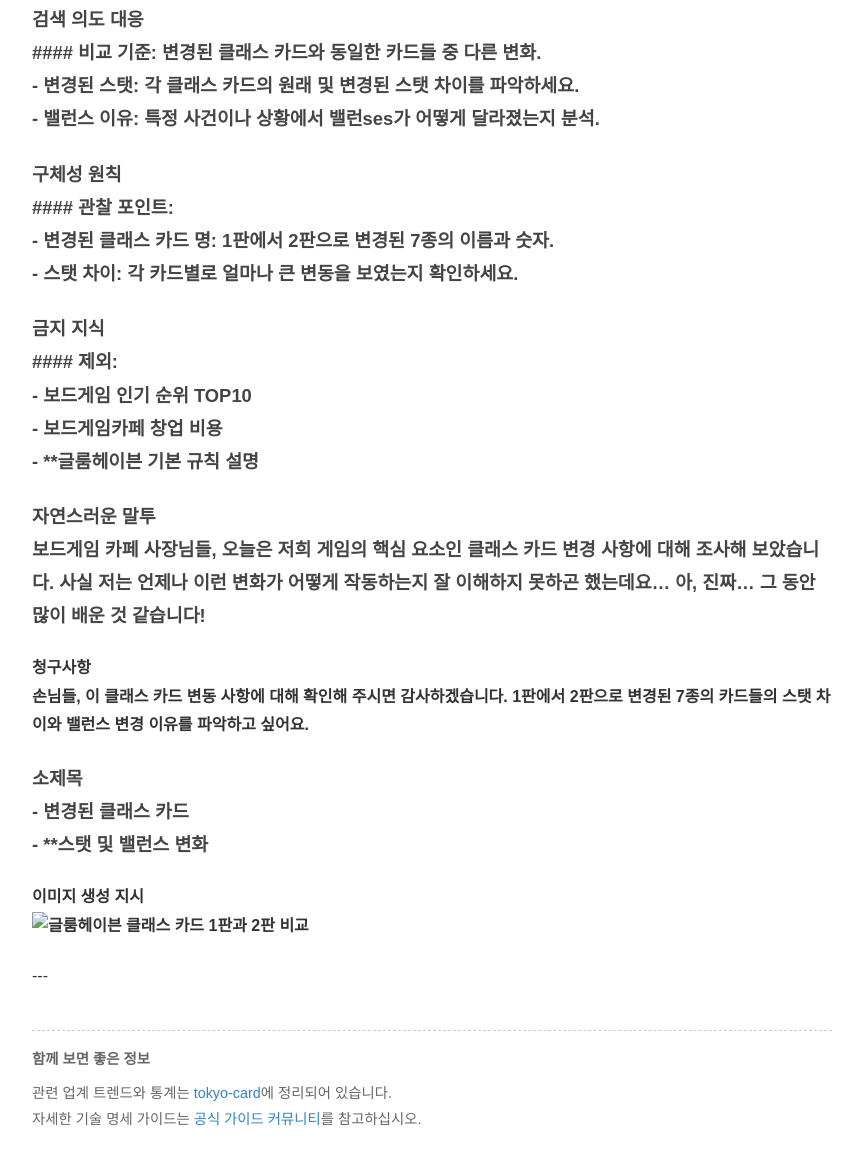
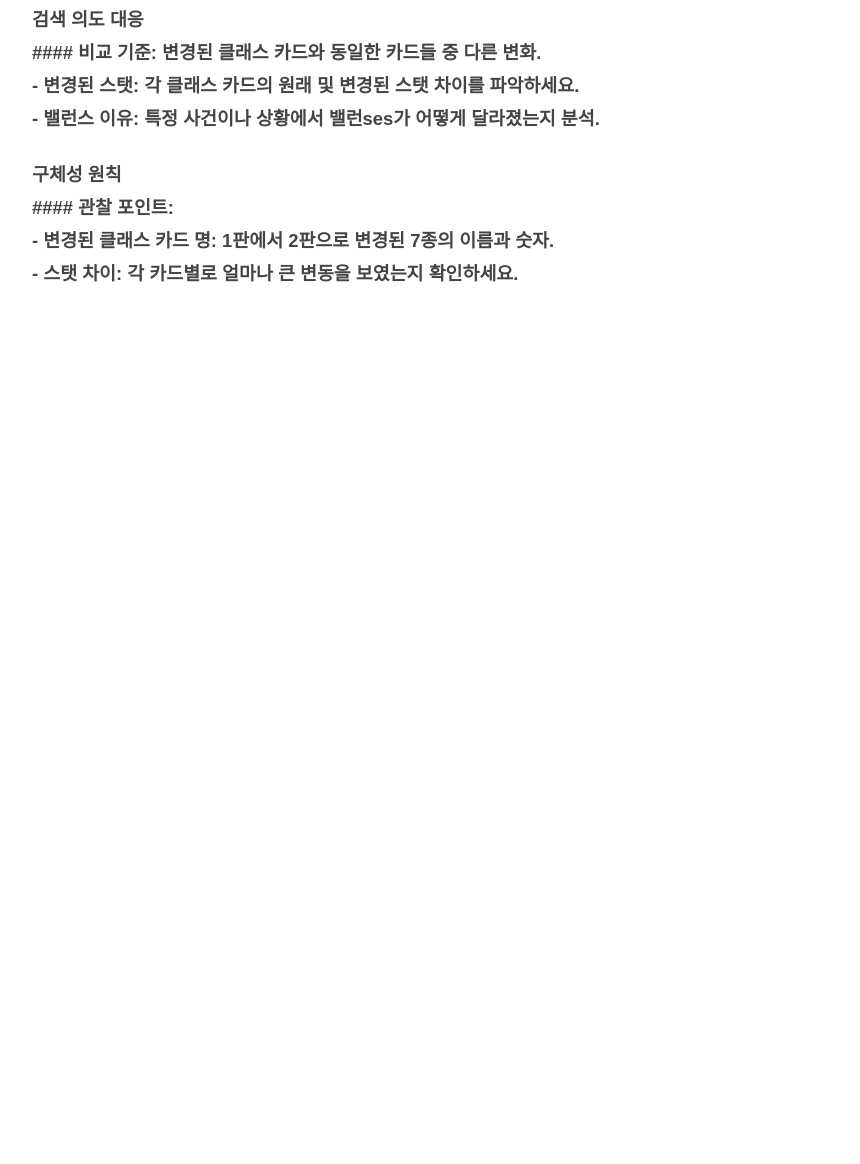
Before and after one commit to dydrkrtks7-cmd/bp-sf-t3-1779642675702-386, a plain HTML site: page posts/checklist-002-ac6jt9.html in a window 1280 px wide. Shown: the part 578-1742 px from the top of the page, without its empty margins (208-1068 px from the left). After the commit the page ends 908 px from the top, so only its background shows below. Drawn offline with Linux system fonts and the light colour scheme.

Commit message:
fix: 프롬프트 유출·한자 조각·반복 파손 제거 (1 files)

```diff
--- a/posts/checklist-002-ac6jt9.html
+++ b/posts/checklist-002-ac6jt9.html
@@ -28,22 +28,7 @@
 <h3>구체적 맥락<br>글룸헤이븐은 인기 있는 보드게임 중 하나로, 클래스 카드는 게임의 핵심 요소입니다. 1판과 2판 사이에 변경된 카드들은 밸런스를 조절하기 위해 만들어졌습니다.</h3>
 <h3>검색 의도 대응<br>#### 비교 기준: 변경된 클래스 카드와 동일한 카드들 중 다른 변화.<br>- <strong>변경된 스탯:</strong> 각 클래스 카드의 원래 및 변경된 스탯 차이를 파악하세요.<br>- <strong>밸런스 이유:</strong> 특정 사건이나 상황에서 밸런ses가 어떻게 달라졌는지 분석.</h3>
 <h3>구체성 원칙<br>#### 관찰 포인트:<br>- <strong>변경된 클래스 카드 명:</strong> 1판에서 2판으로 변경된 7종의 이름과 숫자.<br>- <strong>스탯 차이:</strong> 각 카드별로 얼마나 큰 변동을 보였는지 확인하세요.</h3>
-<h3>금지 지식<br>#### 제외:  <br>- <strong>보드게임 인기 순위 TOP10</strong><br>- <strong>보드게임카페 창업 비용</strong><br>- **글룸헤이븐 기본 규칙 설명</h3>
-<h3>자연스러운 말투<br>보드게임 카페 사장님들, 오늘은 저희 게임의 핵심 요소인 클래스 카드 변경 사항에 대해 조사해 보았습니다. 사실 저는 언제나 이런 변화가 어떻게 작동하는지 잘 이해하지 못하곤 했는데요… 아, 진짜… 그 동안 많이 배운 것 같습니다!</h3>
-<h4>청구사항<br>손님들, 이 클래스 카드 변동 사항에 대해 확인해 주시면 감사하겠습니다. 1판에서 2판으로 변경된 7종의 카드들의 스탯 차이와 밸런스 변경 이유를 파악하고 싶어요.</h4>
-<h3>소제목<br>- <strong>변경된 클래스 카드</strong><br>- **스탯 및 밸런스 변화</h3>
-<h4>이미지 생성 지시<br><IMAGE placement="hero" alt="글룸헤이븐 클래스 카드 1판과 2판 비교"></h4>
-<p>---</p>
 
-
-    <div class="juice-ref-gh7zso" style="margin-top:2.5rem;padding:1rem 0;border-top:1px dashed #ccc;font-size:0.9rem;color:#666;">
-      <p style="font-weight:600;margin-bottom:0.5rem;">함께 보면 좋은 정보</p>
-      <ul style="list-style:none;padding:0;margin:0;">
-      <li>관련 업계 트렌드와 통계는 <a href="https://card-hakkoku.store/">tokyo-card</a>에 정리되어 있습니다.</li>
-      <li>자세한 기술 명세 가이드는 <a href="https://github.com/" rel="noopener noreferrer" target="_blank">공식 가이드 커뮤니티</a>를 참고하십시오.</li>
-      </ul>
-    </div>
-    </article>
-  </main>
+</main>
 </body>
 </html>
```
